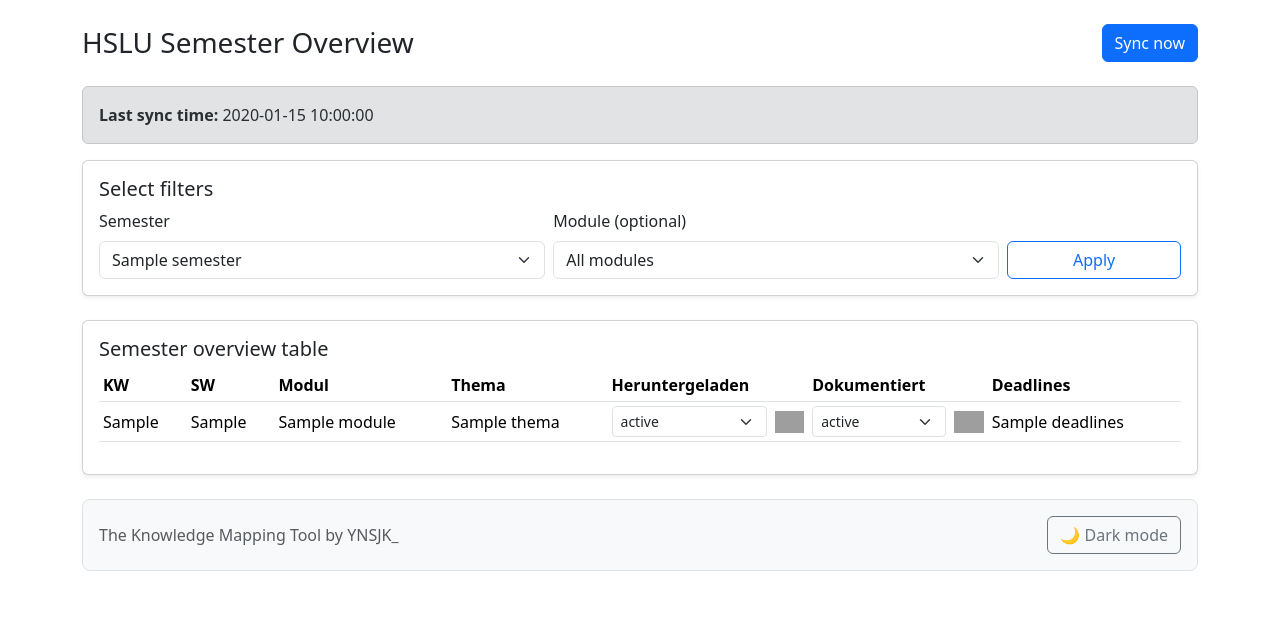
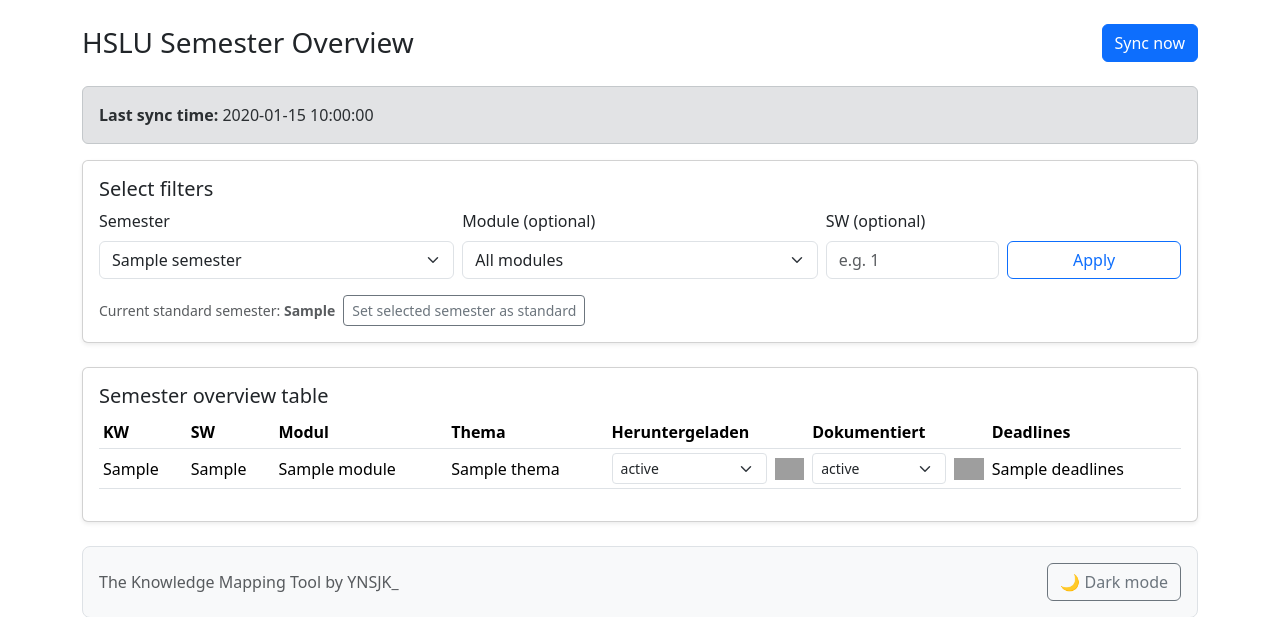
Before and after one commit to supernova576/the_knowledge_mapping, a Flask app: template templates/hslu_semester_overview.html in a window 1280 px wide. Shown: the part 82-699 px from the top of the page. Run offline with Flask 3, Linux system fonts and the light colour scheme; the template is opened without the code that fills it: most values are stand-ins (such as "Sample title", 1, 10 or a date in 2020); grey boxes are pictures that could not be loaded.

Commit message:
adds standard semester and sw filtering

```diff
--- a/app.py
+++ b/app.py
@@ -145,13 +145,23 @@ def _load_todos(database: db, query: str) -> list[dict]:
     return processed_rows
 
 
-def _load_hslu_overview(database: db, semester: str, module: str) -> tuple[list[str], str, list[str], str, list[dict]]:
+def _load_hslu_overview(database: db, semester: str, module: str, sw: str) -> tuple[list[str], str, list[str], str, str, list[dict], str]:
     semesters = database.get_hslu_semesters()
-    selected_semester = semester if semester in semesters else (semesters[0] if semesters else "")
+    standard_semester = database.get_hslu_standard_semester()
+
+    default_semester = standard_semester if standard_semester in semesters else (semesters[0] if semesters else "")
+    selected_semester = semester if semester in semesters else default_semester
+
     modules = database.get_hslu_modules_by_semester(selected_semester) if selected_semester else []
     selected_module = module if module in modules else ""
+
+    selected_sw = sw if sw.isdigit() else ""
+
     rows = database.get_hslu_sw_overview_by_semester_and_module(selected_semester, selected_module) if selected_semester else []
-    return semesters, selected_semester, modules, selected_module, rows
+    if selected_sw:
+        rows = [row for row in rows if str(row.get("SW", "")).strip() == selected_sw]
+
+    return semesters, selected_semester, modules, selected_module, selected_sw, rows, standard_semester
 
 
 def _safe_git_snapshot() -> dict:
@@ -561,7 +571,8 @@ def hslu_semester_overview():
 
     semester = request.args.get("semester", "").strip()
     module = request.args.get("module", "").strip()
-    semesters, selected_semester, modules, selected_module, overview_rows = _load_hslu_overview(database, semester, module)
+    sw = request.args.get("sw", "").strip()
+    semesters, selected_semester, modules, selected_module, selected_sw, overview_rows, standard_semester = _load_hslu_overview(database, semester, module, sw)
 
     return render_template(
         "hslu_semester_overview.html",
@@ -570,10 +581,29 @@ def hslu_semester_overview():
         modules=modules,
         selected_module=selected_module,
         overview_rows=overview_rows,
+        selected_sw=selected_sw,
+        standard_semester=standard_semester,
         last_sync_time=database.get_last_sync_time(),
         sw_status_options=SW_STATUS_OPTIONS,
     )
 
+
+
+
+@app.route("/hslu/semester_overview/standard_semester", methods=["POST"])
+def hslu_semester_overview_standard_semester():
+    semester = request.form.get("semester", "").strip()
+
+    database = db()
+    semesters = database.get_hslu_semesters()
+
+    if not semester or semester not in semesters:
+        flash("Please select a valid semester before setting it as standard.", "warning")
+        return redirect(url_for("hslu_semester_overview"))
+
+    database.set_hslu_standard_semester(semester)
+    flash(f"Standard semester set to '{semester}'.", "success")
+    return redirect(url_for("hslu_semester_overview", semester=semester))
 
 @app.route("/hslu/semester_overview/status", methods=["POST"])
 def hslu_semester_overview_update_status():
@@ -583,18 +613,19 @@ def hslu_semester_overview_update_status():
     sw = request.form.get("sw", "").strip()
     field = request.form.get("field", "").strip().lower()
     status = request.form.get("status", "").strip()
+    sw_filter = request.form.get("sw_filter", "").strip()
 
     if not semester or not module or not kw or not sw:
         flash("Missing row identifiers for status update.", "warning")
-        return redirect(url_for("hslu_semester_overview", semester=semester, module=module))
+        return redirect(url_for("hslu_semester_overview", semester=semester, module=module, sw=sw_filter))
 
     if field not in ("downloaded", "documented"):
         flash("Invalid status target field.", "danger")
-        return redirect(url_for("hslu_semester_overview", semester=semester, module=module))
+        return redirect(url_for("hslu_semester_overview", semester=semester, module=module, sw=sw_filter))
 
     if status not in SW_STATUS_OPTIONS:
         flash("Invalid status selection.", "danger")
-        return redirect(url_for("hslu_semester_overview", semester=semester, module=module))
+        return redirect(url_for("hslu_semester_overview", semester=semester, module=module, sw=sw_filter))
 
     try:
         parser = DocsParser()
@@ -604,13 +635,14 @@ def hslu_semester_overview_update_status():
     except SystemExit:
         flash("Failed to update markdown status. Check logs and file mapping.", "danger")
 
-    return redirect(url_for("hslu_semester_overview", semester=semester, module=module))
+    return redirect(url_for("hslu_semester_overview", semester=semester, module=module, sw=sw_filter))
 
 
 @app.route("/hslu/semester_overview/sync", methods=["POST"])
 def hslu_semester_overview_sync():
     semester = request.form.get("semester", "").strip()
     module = request.form.get("module", "").strip()
+    sw = request.form.get("sw", "").strip()
 
     try:
         parser = DocsParser()
@@ -625,8 +657,8 @@ def hslu_semester_overview_sync():
 
     if semester:
         if module:
-            return redirect(url_for("hslu_semester_overview", semester=semester, module=module))
-        return redirect(url_for("hslu_semester_overview", semester=semester))
+            return redirect(url_for("hslu_semester_overview", semester=semester, module=module, sw=sw))
+        return redirect(url_for("hslu_semester_overview", semester=semester, sw=sw))
     return redirect(url_for("hslu_semester_overview"))
 
 
--- a/templates/hslu_semester_overview.html
+++ b/templates/hslu_semester_overview.html
@@ -22,6 +22,7 @@
             <form method="post" action="{{ url_for('hslu_semester_overview_sync') }}" class="d-flex gap-2">
                 <input type="hidden" name="semester" value="{{ selected_semester }}" />
                 <input type="hidden" name="module" value="{{ selected_module }}" />
+                <input type="hidden" name="sw" value="{{ selected_sw }}" />
                 <button class="btn btn-primary">Sync now</button>
             </form>
         </div>
@@ -44,7 +45,7 @@
             <div class="card-body">
                 <h2 class="h5">Select filters</h2>
                 <form method="get" action="{{ url_for('hslu_semester_overview') }}" class="row g-2 align-items-end">
-                    <div class="col-md-5">
+                    <div class="col-md-4">
                         <label class="form-label">Semester</label>
                         <select name="semester" class="form-select">
                             {% for semester in semesters %}
@@ -52,7 +53,7 @@
                             {% endfor %}
                         </select>
                     </div>
-                    <div class="col-md-5">
+                    <div class="col-md-4">
                         <label class="form-label">Module (optional)</label>
                         <select name="module" class="form-select">
                             <option value="" {% if not selected_module %}selected{% endif %}>All modules</option>
@@ -62,8 +63,17 @@
                         </select>
                     </div>
                     <div class="col-md-2">
+                        <label class="form-label">SW (optional)</label>
+                        <input type="number" min="1" step="1" name="sw" value="{{ selected_sw }}" class="form-control" placeholder="e.g. 1" />
+                    </div>
+                    <div class="col-md-2">
                         <button class="btn btn-outline-primary w-100">Apply</button>
                     </div>
+                </form>
+                <form method="post" action="{{ url_for('hslu_semester_overview_standard_semester') }}" class="mt-3 d-flex gap-2 align-items-center">
+                    <input type="hidden" name="semester" value="{{ selected_semester }}" />
+                    <small class="text-muted">Current standard semester: <strong>{{ standard_semester if standard_semester else 'Not set' }}</strong></small>
+                    <button class="btn btn-outline-secondary btn-sm" {% if not selected_semester %}disabled{% endif %}>Set selected semester as standard</button>
                 </form>
             </div>
         </div>
@@ -98,6 +108,7 @@
                                         <input type="hidden" name="kw" value="{{ row.KW }}" />
                                         <input type="hidden" name="sw" value="{{ row.SW }}" />
                                         <input type="hidden" name="field" value="downloaded" />
+                                        <input type="hidden" name="sw_filter" value="{{ selected_sw }}" />
                                         <select class="form-select form-select-sm" name="status" onchange="this.form.submit()">
                                             {% for status_option in sw_status_options %}
                                             <option value="{{ status_option }}" {% if row.downloaded == status_option %}selected{% endif %}>{{ status_option if status_option else 'EMPTY' }}</option>
@@ -115,6 +126,7 @@
                                         <input type="hidden" name="kw" value="{{ row.KW }}" />
                                         <input type="hidden" name="sw" value="{{ row.SW }}" />
                                         <input type="hidden" name="field" value="documented" />
+                                        <input type="hidden" name="sw_filter" value="{{ selected_sw }}" />
                                         <select class="form-select form-select-sm" name="status" onchange="this.form.submit()">
                                             {% for status_option in sw_status_options %}
                                             <option value="{{ status_option }}" {% if row.documented == status_option %}selected{% endif %}>{{ status_option if status_option else 'EMPTY' }}</option>
```
Also changed, not shown: src/DatabaseConnector.py (+34 -1 lines).
